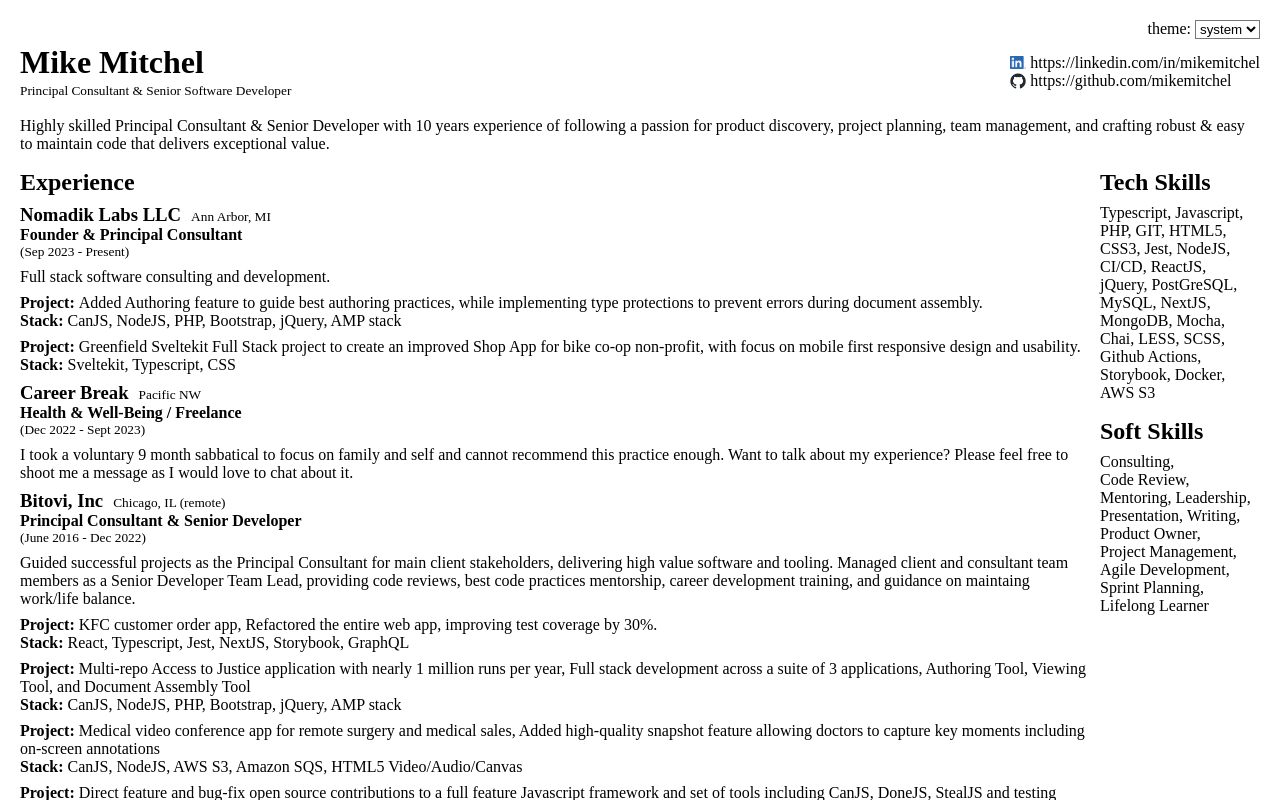
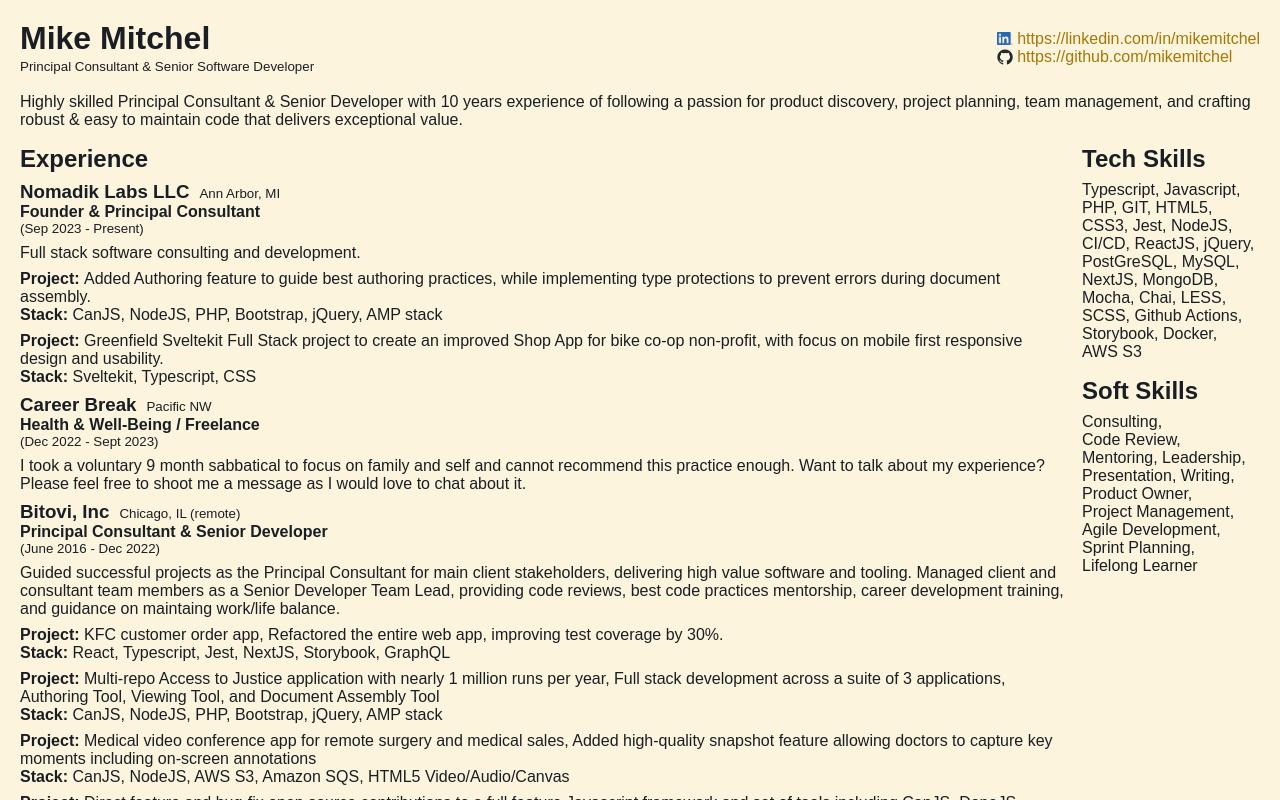
Before and after one commit to mikemitchel/portfolio, a SvelteKit app: page / in a window 1280 px wide. Shown: the top 800 px of the page. Built offline with nearby package versions, Linux system fonts and the light colour scheme.

Commit message:
css only solution

```diff
--- a/src/lib/components/ThemeSwitch.svelte
+++ /dev/null
@@ -1,32 +0,0 @@
-<script lang="ts">
-	import { theme } from '$lib/stores'
-</script>
-
-<div class="theme">
-	<div class="label">theme</div>
-	<select bind:value={$theme}>
-		<option value="system">system</option>
-		<option value="light">light</option>
-		<option value="dark">dark</option>
-	</select>
-</div>
-
-<style>
-	.theme {
-		display: flex;
-		flex-direction: row;
-		justify-content: flex-end;
-		background: var(--backround);
-		color: var(--color);
-		margin-bottom: 5px;
-	}
-
-	select {
-		background: var(--backround);
-		color: var(--color);
-	}
-
-	.label::after {
-		content: ':\00a0';
-	}
-</style>
--- a/src/lib/resume.json
+++ b/src/lib/resume.json
@@ -7,12 +7,12 @@
 		{
 			"name": "LinkedIn",
 			"link": "https://linkedin.com/in/mikemitchel",
-			"icon": "linkedin.png"
+			"icon": "linkedin"
 		},
 		{
 			"name": "Github",
 			"link": "https://github.com/mikemitchel",
-			"icon": "github.png"
+			"icon": "github"
 		}
 	],
 	"experience": [
--- a/src/lib/stores.ts
+++ /dev/null
@@ -1,5 +0,0 @@
-import { writable } from 'svelte/store'
-
-const theme = writable('system')
-
-export { theme }
--- a/src/routes/+layout.svelte
+++ /dev/null
@@ -1,23 +0,0 @@
-<script lang="ts">
-	import '../styles.css'
-	import { theme } from '$lib/stores'
-	import ThemeSwitch from '$lib/components/ThemeSwitch.svelte'
-	import { onMount } from 'svelte'
-
-	onMount(() => {
-		const startingTheme = window.matchMedia('(prefers-color-scheme: dark)') ? 'dark' : 'light'
-		console.log('system theme', startingTheme)
-		window.matchMedia('(prefers-color-scheme: dark)').addEventListener('change', (e) => {
-			console.log(`changed to ${e.matches ? 'dark' : 'light'} mode`)
-		})
-	})
-</script>
-
-<svelte:head>
-	<meta name="color-scheme" content={$theme == 'system' ? 'light dark' : $theme} />
-	<link rel="stylesheet" href={`/theme/${$theme}.css`} />
-</svelte:head>
-
-<ThemeSwitch />
-
-<slot />
--- a/src/routes/+page.svelte
+++ b/src/routes/+page.svelte
@@ -1,7 +1,7 @@
 <script lang="ts">
+	import '../styles.css'
 	let { data } = $props()
 	const resume = data.resume
-	console.log('data', data.theme)
 </script>
 
 <div class="main">
@@ -14,7 +14,7 @@
 		<div class="socials">
 			{#each resume.socials as social}
 				<a class="social-link" href={social.link} target="_blank">
-					<img alt="icon" class="icon" src={social.icon} />
+					<img alt="icon" class={`icon ${social.icon}-icon`} src={`${social.icon}.png`} />
 					<span class="link">{social.link}</span>
 				</a>
 			{/each}
@@ -132,6 +132,12 @@
 	.icon {
 		width: 1em;
 	}
+	@media (prefers-color-scheme: dark) {
+		img.github-icon {
+			-webkit-filter: invert(1);
+			filter: invert(1);
+		}
+	}
 
 	@media (max-width: 700px) {
 		.link {
--- a/src/routes/+page.ts
+++ b/src/routes/+page.ts
@@ -1,10 +1,8 @@
 import { resume } from '$lib/index'
-import { theme } from '$lib/stores'
 
 /** @type {import('./$types').PageLoad} */
 export function load() {
 	return {
-		resume,
-		theme
+		resume
 	}
 }
--- a/src/styles.css
+++ b/src/styles.css
@@ -1,19 +1,10 @@
-@import '@fontsource/fira-mono';
-
 * {
 	box-sizing: border-box;
 }
 
 :root {
-	/* font-body: 'Arial';
-	font-mono: '"Fira Mono", monospace'; */
+	font-family: 'Arial';
 	font-size: '16px';
-}
-
-@media (max-width: 700px) {
-	:root {
-		font-size: calc(var(--font-size) + 2px);
-	}
 }
 
 body {
@@ -34,3 +25,36 @@
 		text-decoration: underline;
 	}
 }
+
+@media (max-width: 700px) {
+	:root {
+		font-size: calc(var(--font-size) + 2px);
+	}
+}
+
+@media (prefers-color-scheme: dark) {
+	:root {
+		--background: rgb(10, 41, 51);
+		--background-select: rgb(252, 244, 220);
+		--color-select: rgb(25, 30, 36);
+		--color: rgb(129, 144, 144);
+		--link: rgb(165, 119, 6);
+	}
+}
+
+@media (prefers-color-scheme: light) {
+	:root {
+		--background: rgb(252, 244, 220);
+		--background-select: rgb(10, 41, 51);
+		--color-select: rgb(129, 144, 144);
+		--color: rgb(25, 30, 36);
+		--link: rgb(165, 119, 6);
+	}
+}
+
+@media print {
+	body {
+		background: white;
+		color: black;
+	}
+}
--- a/static/theme/dark.css
+++ /dev/null
@@ -1,5 +0,0 @@
-:root {
-	--background: rgb(10, 41, 51);
-	--color: rgb(129, 144, 144);
-	--link: rgb(165, 119, 6);
-}
--- a/static/theme/light.css
+++ /dev/null
@@ -1,5 +0,0 @@
-:root {
-	--background: rgb(252, 244, 220);
-	--color: rgb(25, 30, 36);
-	--link: rgb(165, 119, 6);
-}
--- a/static/theme/system.css
+++ /dev/null
@@ -1,23 +0,0 @@
-@media (prefers-color-scheme: light) {
-	:root {
-		--color-lightest: hsl(0deg, 0%, 100%);
-		--color-lighter: hsl(0deg, 0%, 80%);
-		--color-light: hsl(0deg, 0%, 60%);
-		--color-strong: hsl(0deg, 0%, 40%);
-		--color-stronger: hsl(0deg, 0%, 20%);
-		--color-strongest: hsl(0deg, 0%, 0%);
-		--background: Canvas;
-	}
-}
-
-@media (prefers-color-scheme: dark) {
-	:root {
-		--color-lightest: hsl(0deg, 0%, 0%);
-		--color-lighter: hsl(0deg, 0%, 20%);
-		--color-light: hsl(0deg, 0%, 40%);
-		--color-strong: hsl(0deg, 0%, 60%);
-		--color-stronger: hsl(0deg, 0%, 80%);
-		--color-strongest: hsl(0deg, 0%, 100%);
-		--background: Canvas;
-	}
-}
```
Also changed, not shown: static/github-dark.png (deleted).
